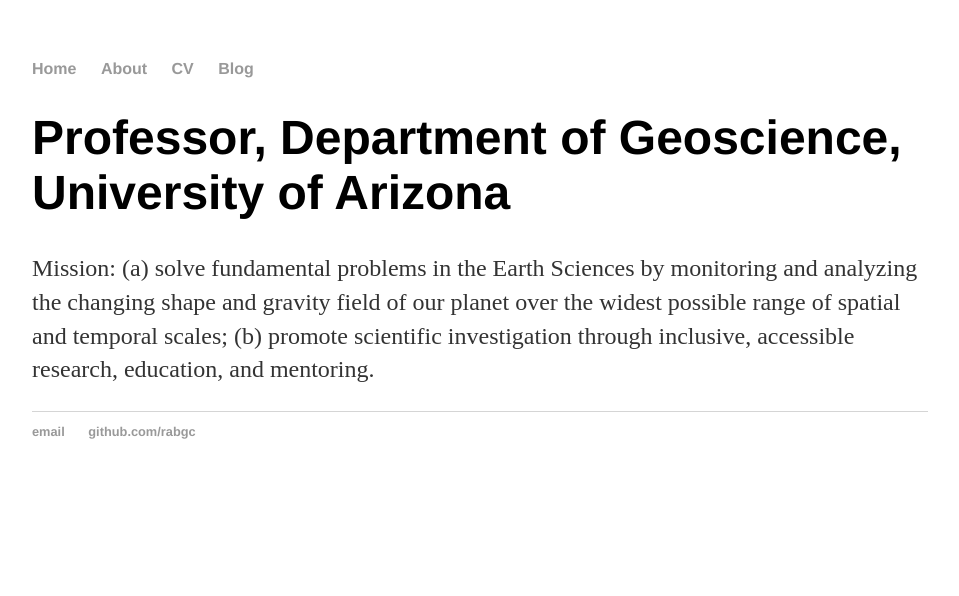
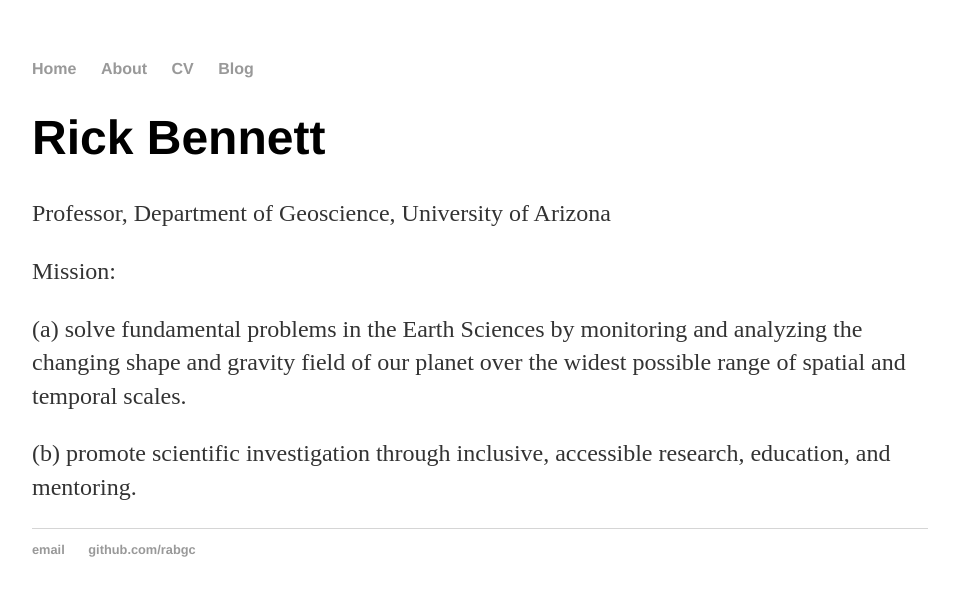
Before and after one commit to rabgc/rabgc.github.io, a Jekyll site: the page built from about/index.html, in a window 1280 px wide. Shown: the top 596 px of the page, without its empty margins (160-1119 px from the left). Built offline with Jekyll 4.4.1, drawn with Linux system fonts in a browser that asks for light colours.

Commit message:
Update index.html

```diff
--- a/about/index.html
+++ b/about/index.html
@@ -3,6 +3,9 @@
 title: Rick Bennett, About
 ---
 <div class="blurb">
-	<h1>Professor, Department of Geoscience, University of Arizona</h1>
-	<p> Mission: (a) solve fundamental problems in the Earth Sciences by monitoring and analyzing the changing shape and gravity field of our planet over the widest possible range of spatial and temporal scales; (b) promote scientific investigation through inclusive, accessible research, education, and mentoring. </p>
+	<h1>Rick Bennett</h1>
+	<p>Professor, Department of Geoscience, University of Arizona</p>
+	<p> Mission:</p>
+	<p>(a) solve fundamental problems in the Earth Sciences by monitoring and analyzing the changing shape and gravity field of our planet over the widest possible range of spatial and temporal scales.</p>
+	<p>(b) promote scientific investigation through inclusive, accessible research, education, and mentoring. </p>
 </div><!-- /.blurb -->
```
